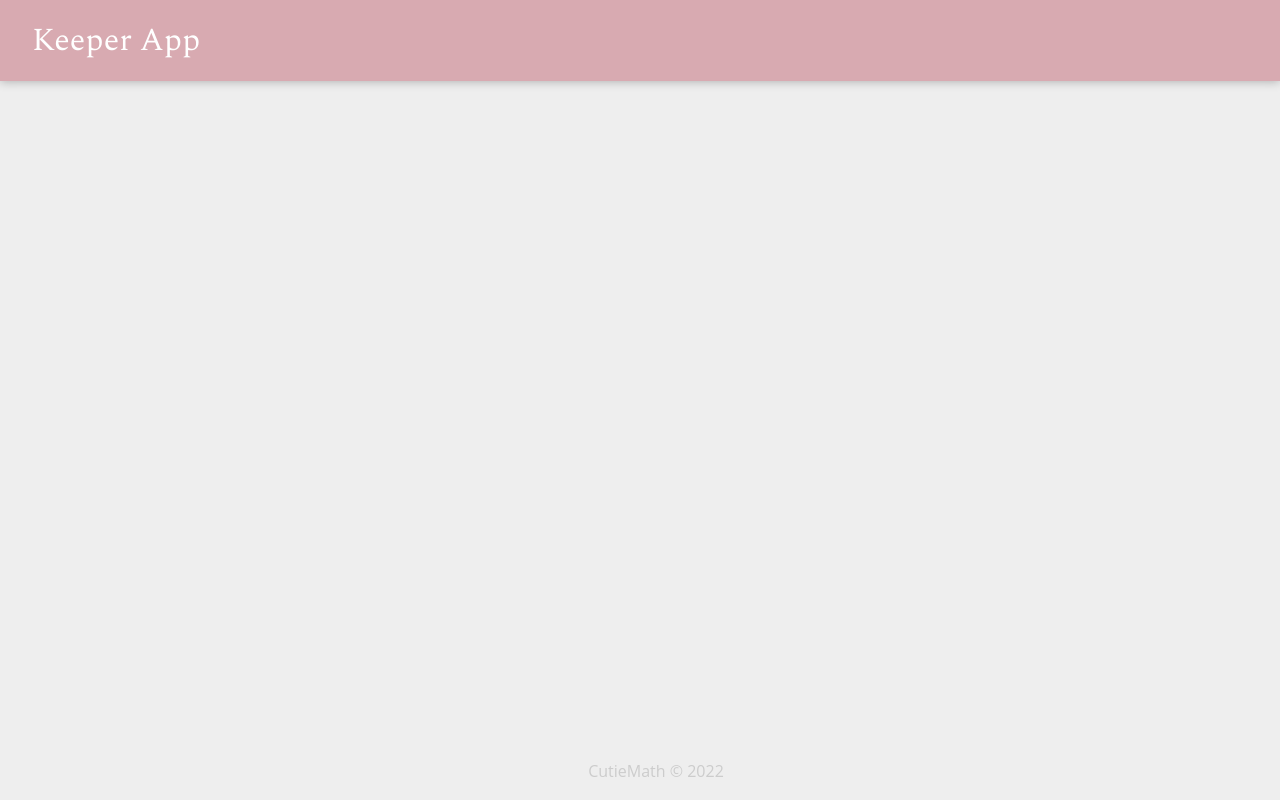
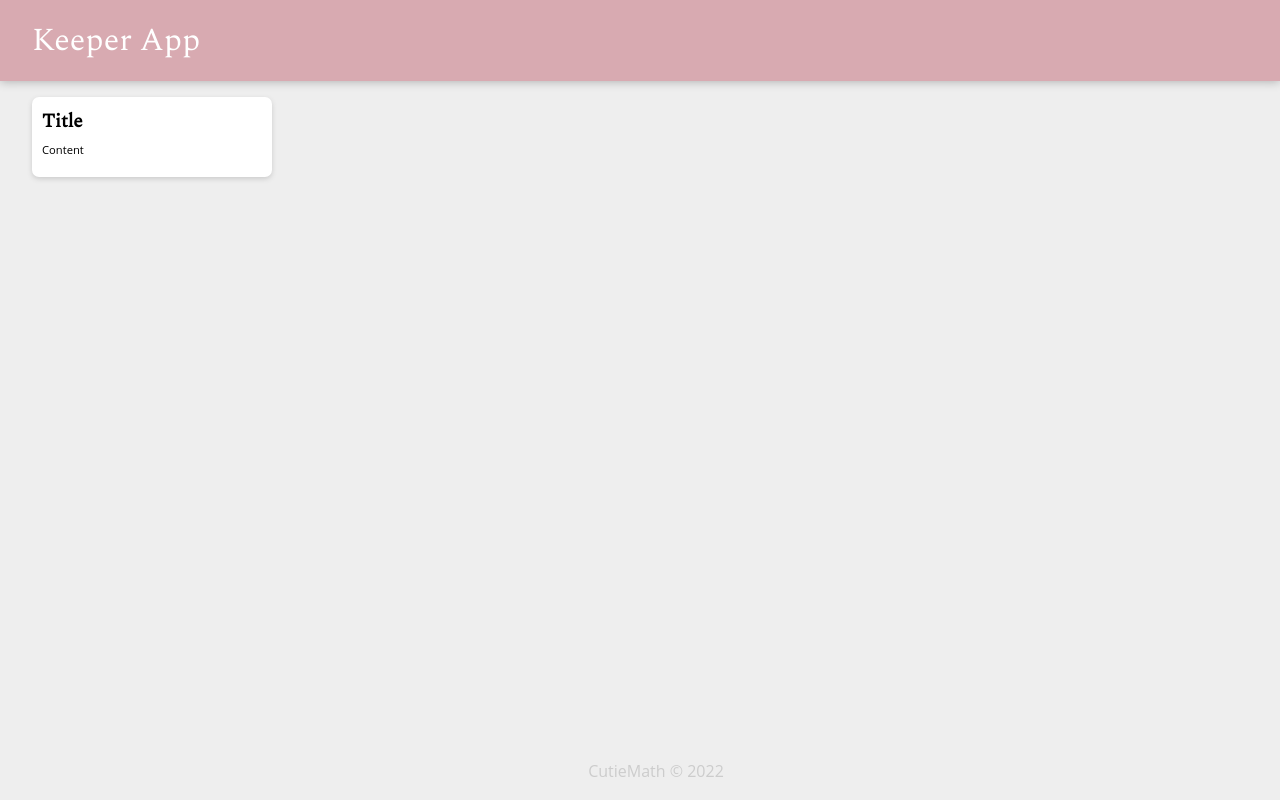
Before and after one commit to CutieMath/ReactApp, a React (Create React App) app: page / in a window 1280 px wide. Built offline with nearby package versions, Linux system fonts and the light colour scheme.

Commit message:
finish keeperApp part1

```diff
--- a/public/styles.css
+++ b/public/styles.css
@@ -45,11 +45,12 @@
     float: left;
   }
   .note h1 {
-    font-size: 1.1em;
+    font-family: 'Spectral', serif;
+    font-size: 1.2em;
     margin-bottom: 6px;
   }
   .note p {
-    font-size: 1.1em;
+    font-size: 0.7em;
     margin-bottom: 10px;
     white-space: pre-wrap;
     word-wrap: break-word;
--- a/src/components/App.js
+++ b/src/components/App.js
@@ -1,12 +1,15 @@
 import React from "react";
 import Header from "./Header";
 import Footer from "./Footer";
+import Note from "./Note";
+
 
 
 function App(){
     return (
         <div>
             <Header/>
+            <Note/>
             <Footer/>
         </div>
     );
--- /dev/null
+++ b/src/components/Note.js
@@ -0,0 +1,12 @@
+import React from "react";
+
+function Note(){
+    return (
+        <div className="note">
+            <h1>Title</h1>
+            <p>Content</p>
+        </div>
+    )
+}
+
+export default Note;
```
